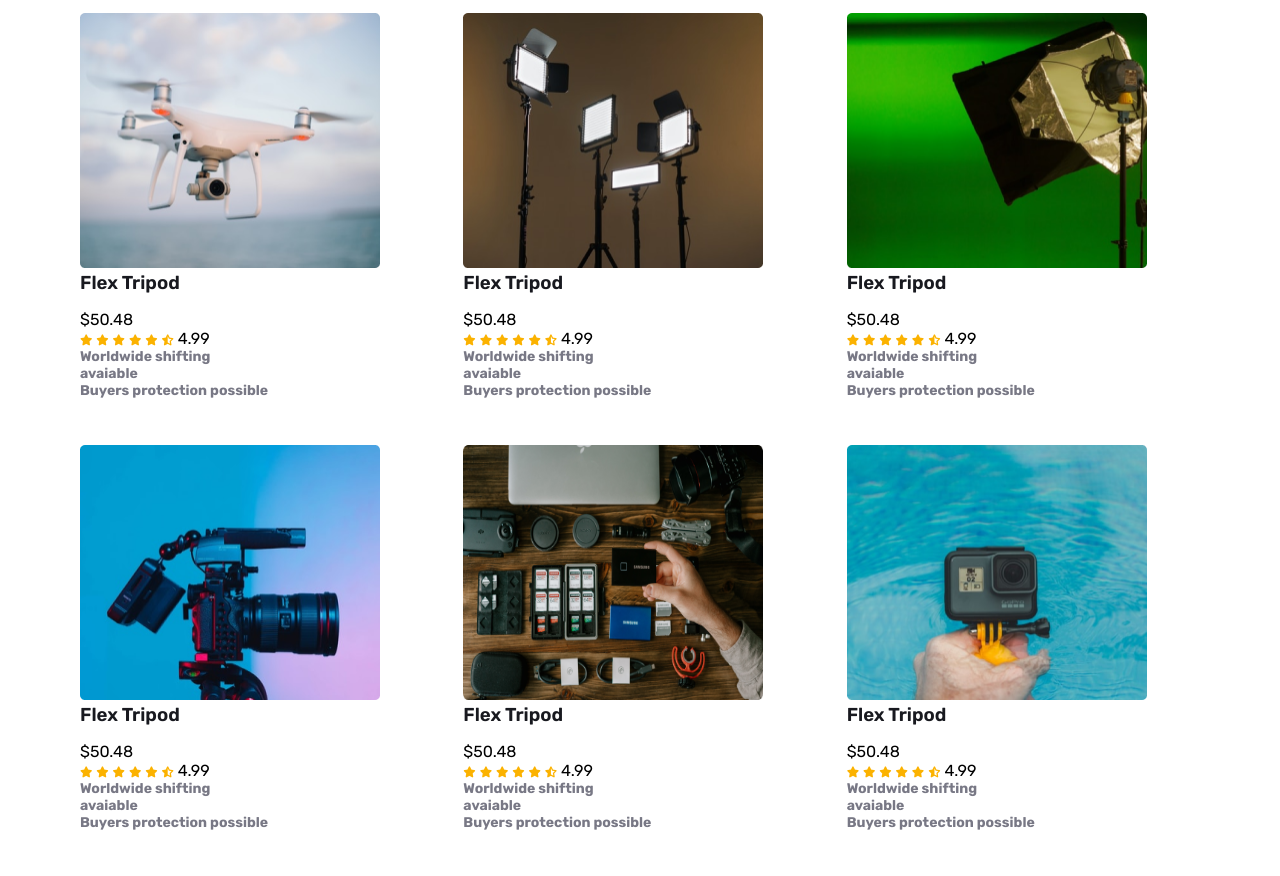
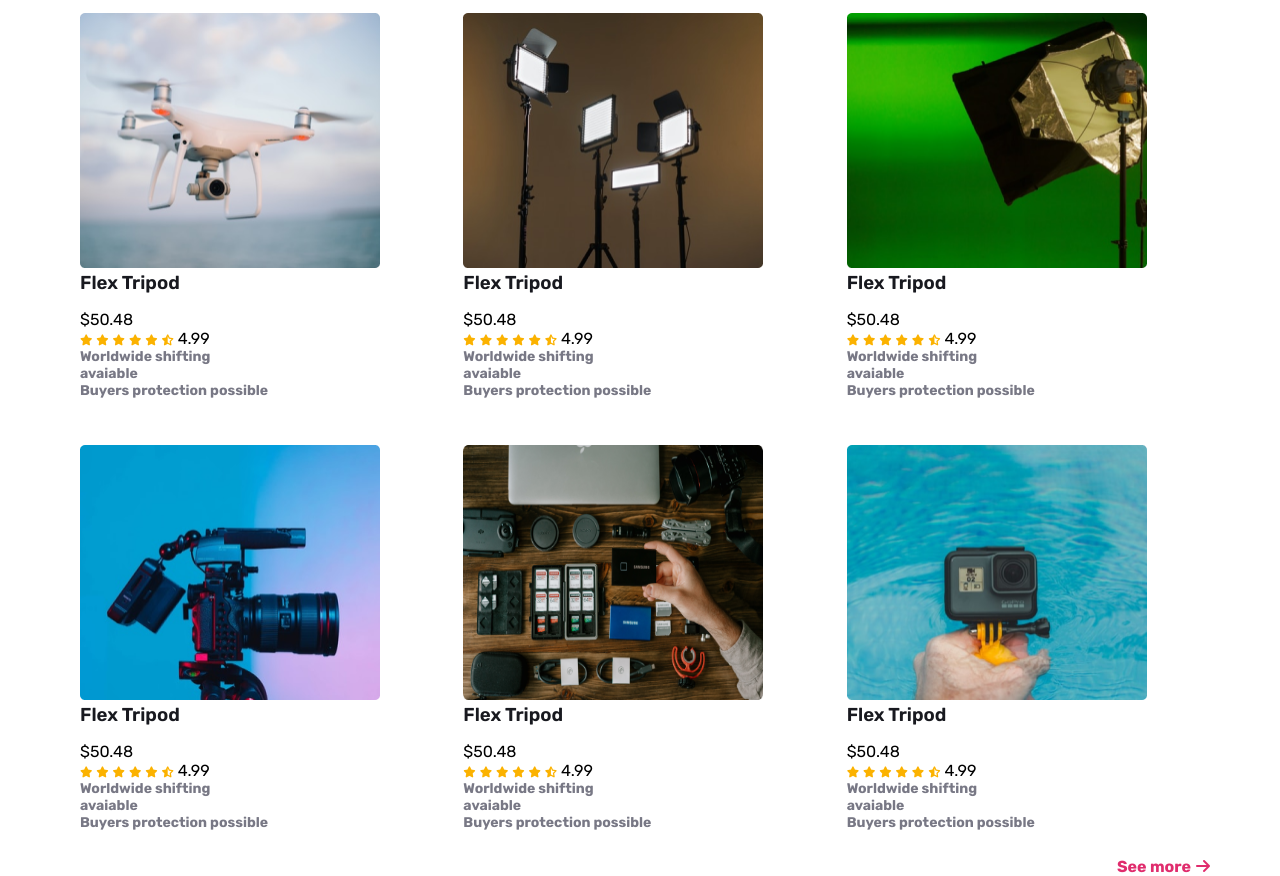
Before and after one commit to Rahimaafroze/Assignment-2, a plain HTML site: page index.html in a window 1280 px wide. Shown: the part 1003-1879 px from the top of the page. Drawn offline with Linux system fonts and the light colour scheme.

Commit message:
Card Section

```diff
--- a/css/style.css
+++ b/css/style.css
@@ -132,3 +132,8 @@ h1,h3,h2,p{
     font-size: 14px;
     font-weight: 700;
 }
+.see-more{
+    text-align: end;
+    color: #E02C6D;
+    font-weight: 700;
+}
--- a/index.html
+++ b/index.html
@@ -320,6 +320,9 @@
 
             </div>
            </div>
+           <div class="see-more">
+               <span class="see-more">See more<i class="fas fa-arrow-right"></i></span>
+           </div>
 
         </section>
 
```
